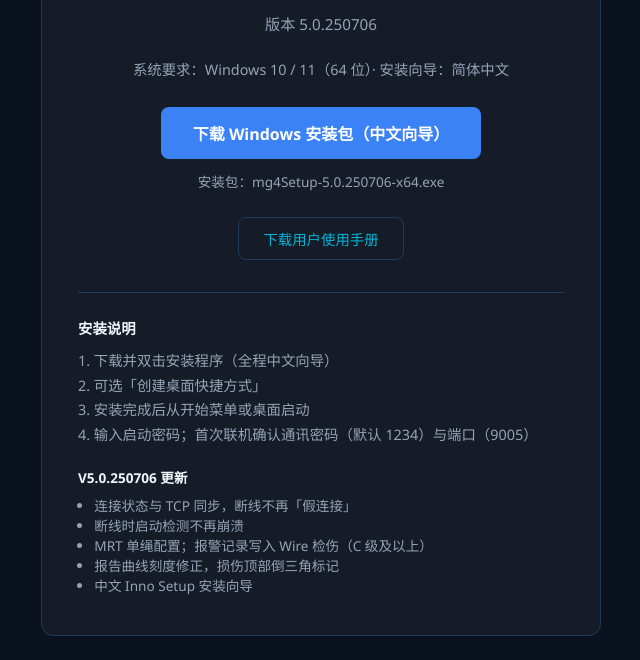
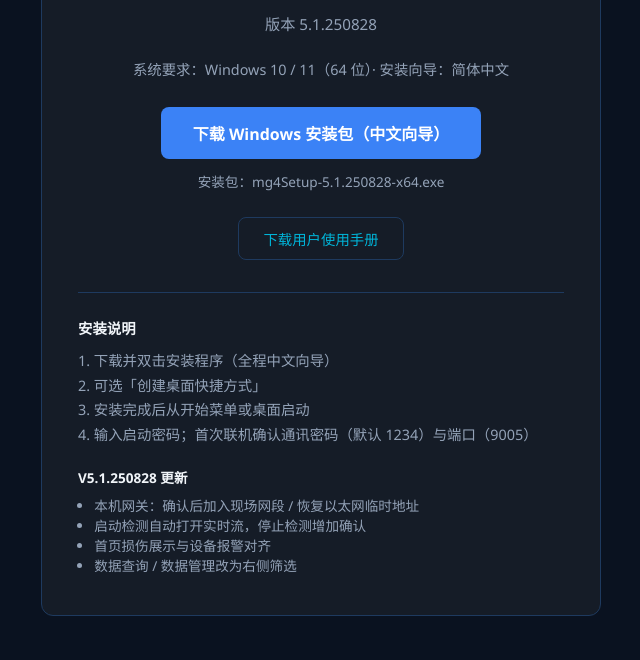
Before and after one commit to dushengyao/mg4-release, a plain HTML site: page index.html in a window 1280 px wide. Shown: the part 183-843 px from the top of the page, without its empty margins (319-959 px from the left). Drawn offline with Linux system fonts and the light colour scheme.

Commit message:
Publish V5.1.250828 download page.
Co-authored-by: Cursor <cursoragent@cursor.com>

```diff
--- a/index.html
+++ b/index.html
@@ -92,13 +92,13 @@
   <div class="card">
     <div class="logo">⛓</div>
     <h1>钢丝绳在线检测系统</h1>
-    <p class="version">版本 5.0.250706</p>
+    <p class="version">版本 5.1.250828</p>
     <p class="req">系统要求：Windows 10 / 11（64 位）· 安装向导：简体中文</p>
-    <a class="btn" href="https://github.com/dushengyao/mg4-release/releases/download/v5.0.250706/mg4Setup-5.0.250706-x64.exe">
+    <a class="btn" href="https://github.com/dushengyao/mg4-release/releases/download/v5.1.250828/mg4Setup-5.1.250828-x64.exe">
       下载 Windows 安装包（中文向导）
     </a>
-    <p class="filename">安装包：mg4Setup-5.0.250706-x64.exe</p>
-    <a class="btn-secondary" href="用户使用手册.md" download="钢丝绳在线检测系统-用户使用手册-V5.0.250706.md">
+    <p class="filename">安装包：mg4Setup-5.1.250828-x64.exe</p>
+    <a class="btn-secondary" href="用户使用手册.md" download="钢丝绳在线检测系统-用户使用手册-V5.1.250828.md">
       下载用户使用手册
     </a>
     <div class="steps">
@@ -109,13 +109,12 @@
       4. 输入启动密码；首次联机确认通讯密码（默认 1234）与端口（9005）
     </div>
     <div class="changelog">
-      <strong style="color:var(--text);">V5.0.250706 更新</strong>
+      <strong style="color:var(--text);">V5.1.250828 更新</strong>
       <ul>
-        <li>连接状态与 TCP 同步，断线不再「假连接」</li>
-        <li>断线时启动检测不再崩溃</li>
-        <li>MRT 单绳配置；报警记录写入 Wire 检伤（C 级及以上）</li>
-        <li>报告曲线刻度修正，损伤顶部倒三角标记</li>
-        <li>中文 Inno Setup 安装向导</li>
+        <li>本机网关：确认后加入现场网段 / 恢复以太网临时地址</li>
+        <li>启动检测自动打开实时流，停止检测增加确认</li>
+        <li>首页损伤展示与设备报警对齐</li>
+        <li>数据查询 / 数据管理改为右侧筛选</li>
       </ul>
     </div>
   </div>
```
Also changed, not shown: 1 other file.
